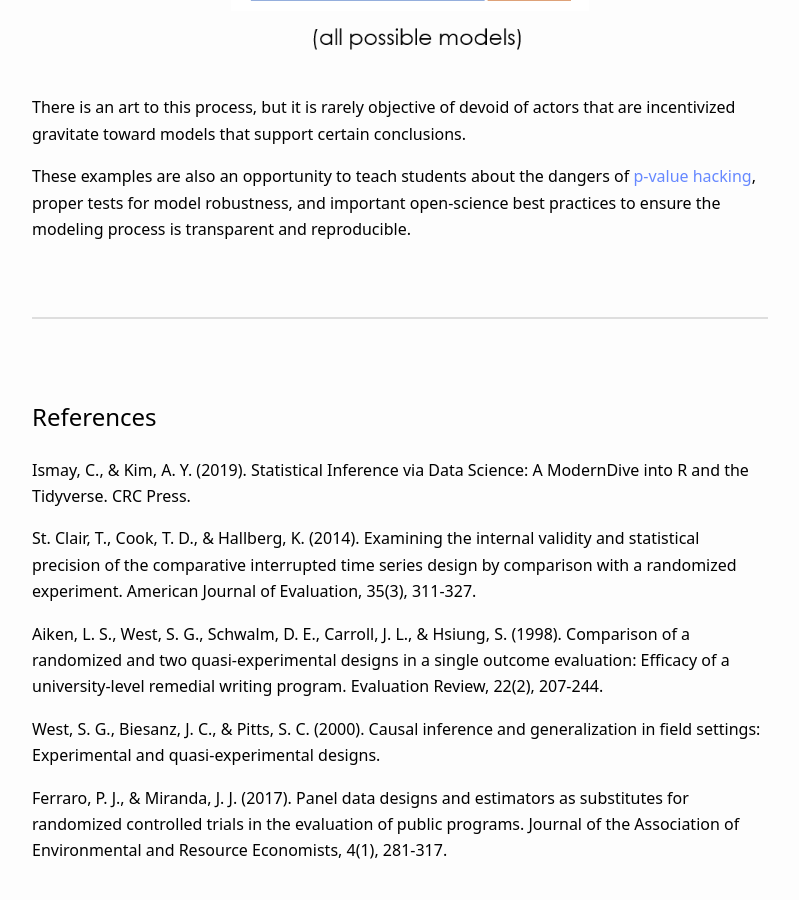
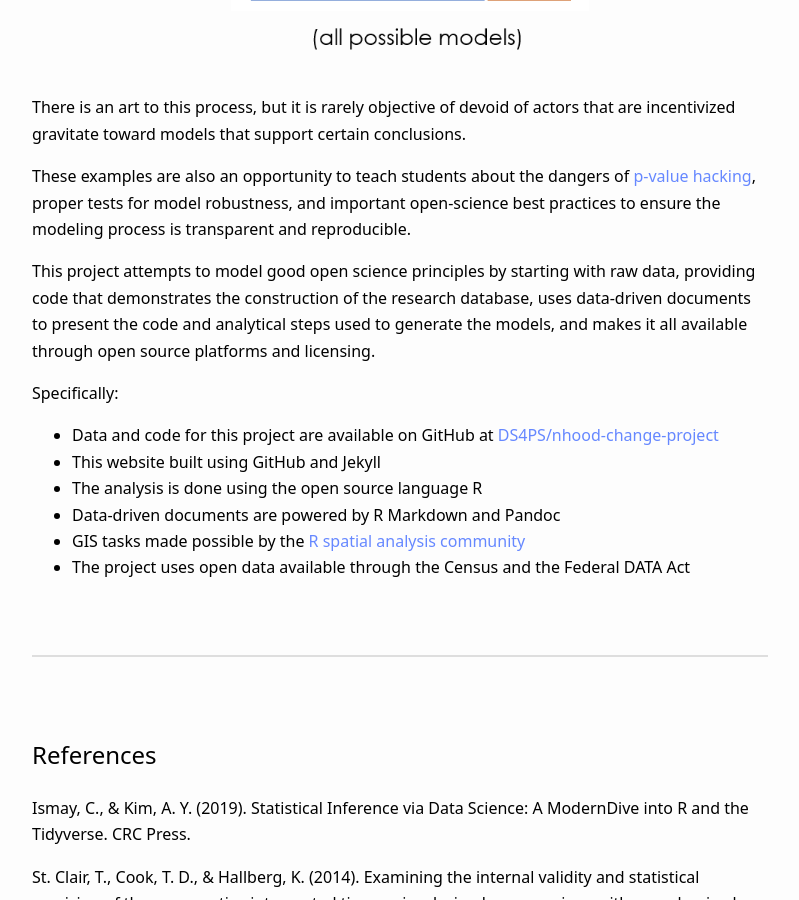
Before and after one commit to DS4PS/nhood-change-project, a Jekyll site: the page built from index.md, in a window 1280 px wide and 900 px high, scrolled down 3436 px. Shown: the whole window, without its empty margins (240-1039 px from the left). Built offline with Jekyll 4.4.1, drawn with Linux system fonts in a browser that asks for light colours.

Commit message:
Update index.md

```diff
--- a/index.md
+++ b/index.md
@@ -57,6 +57,16 @@ There is an art to this process, but it is rarely objective of devoid of actors
 
 These examples are also an opportunity to teach students about the dangers of [p-value hacking](https://www.nytimes.com/2017/10/18/magazine/when-the-revolution-came-for-amy-cuddy.html), proper tests for model robustness, and important open-science best practices to ensure the modeling process is transparent and reproducible.
 
+This project attempts to model good open science principles by starting with raw data, providing code that demonstrates the construction of the research database, uses data-driven documents to present the code and analytical steps used to generate the models, and makes it all available through open source platforms and licensing.
+
+Specifically:
+
+* Data and code for this project are available on GitHub at [DS4PS/nhood-change-project](https://github.com/DS4PS/nhood-change-project)
+* This website built using GitHub and Jekyll
+* The analysis is done using the open source language R
+* Data-driven documents are powered by R Markdown and Pandoc
+* GIS tasks made possible by the [R spatial analysis community](https://cran.r-project.org/web/views/Spatial.html)
+* The project uses open data available through the Census and the Federal DATA Act
 
 <br>
 <hr>
```
